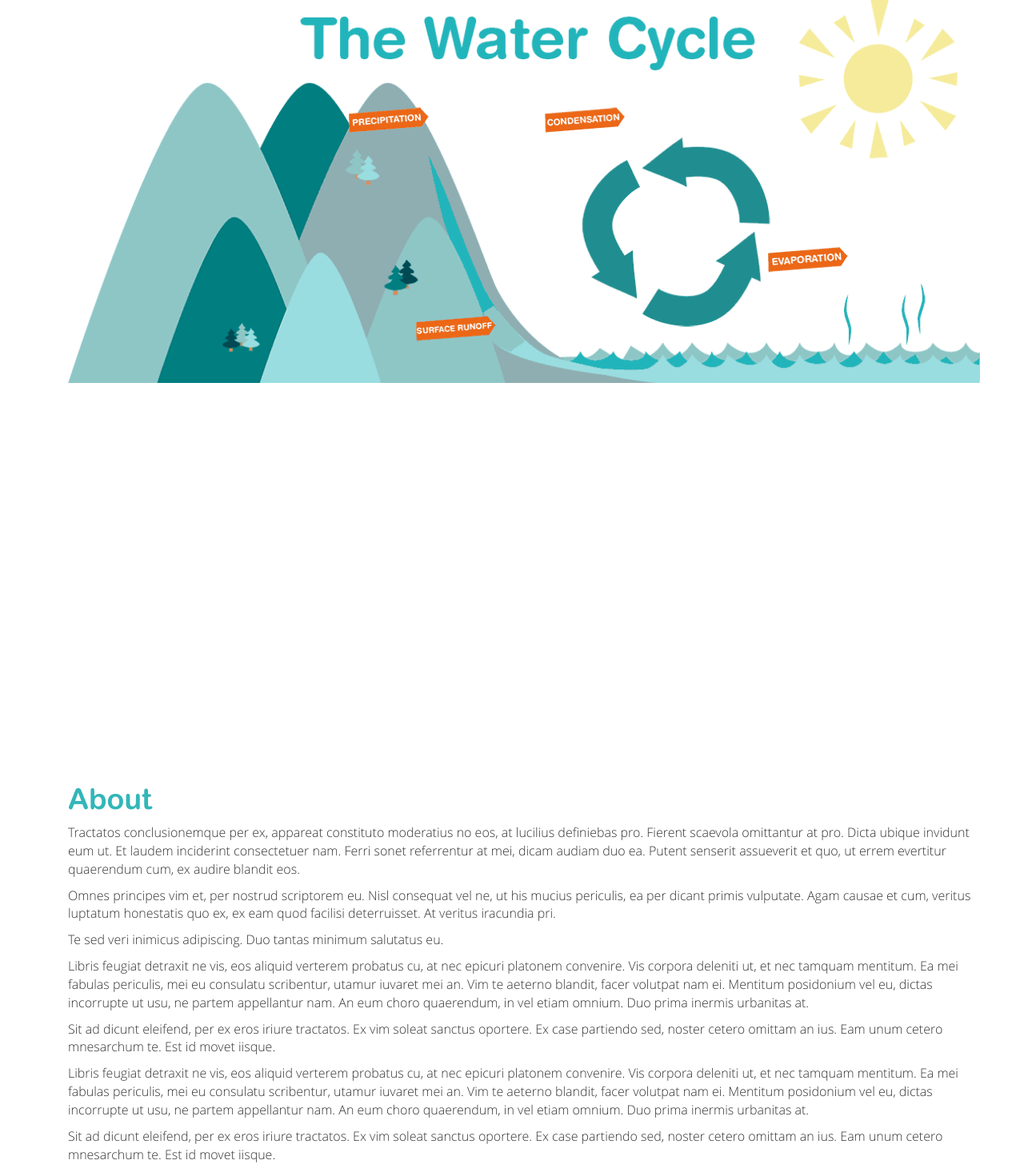
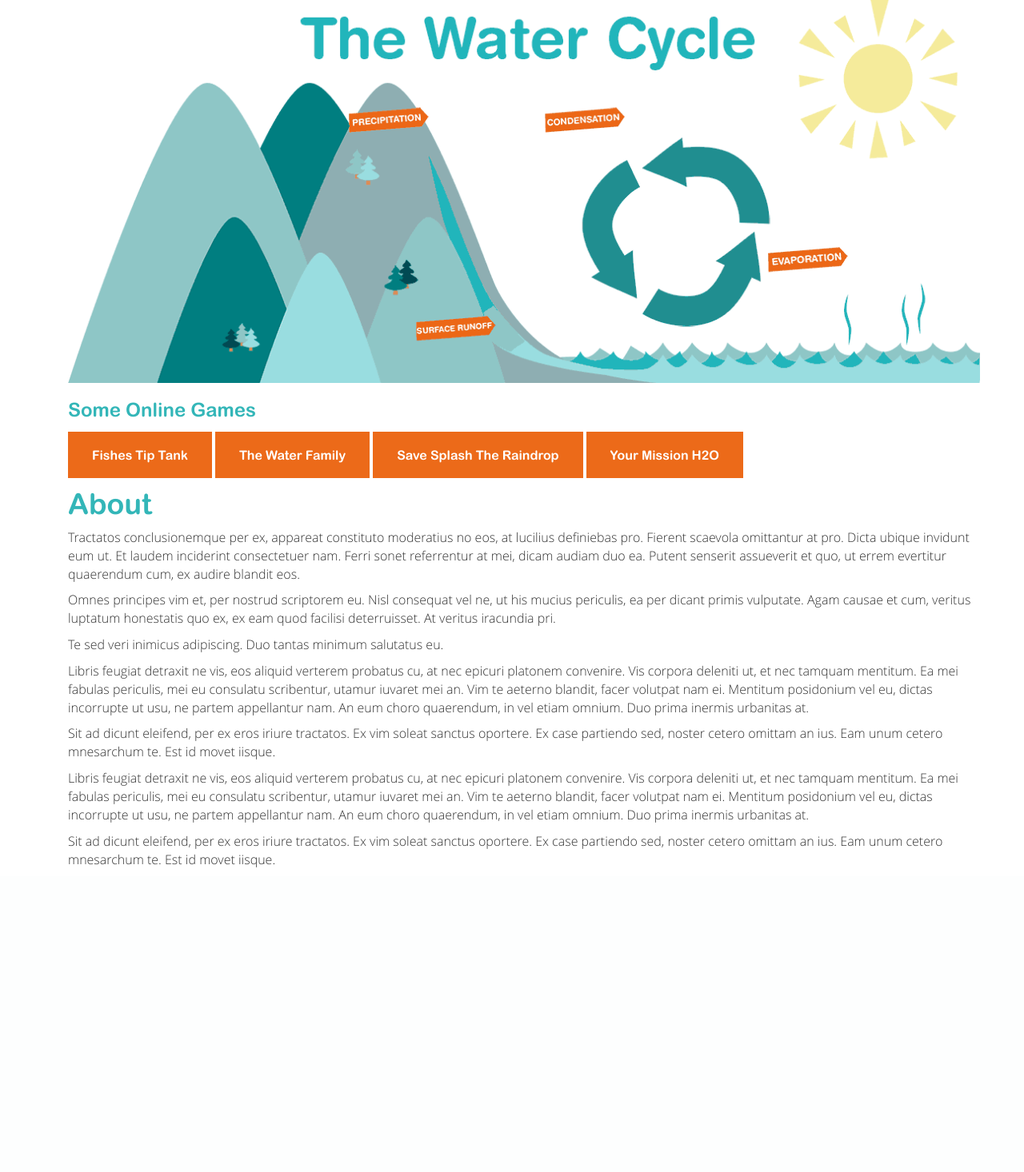
Before and after one commit to GoodJuJuMojo/waterwhys, a PHP site: page / in a window 1280 px wide. Shown: the part 3241-4707 px from the top of the page at 80% size. After the commit the page ends 4326 px from the top, so only its background shows below. Run offline with PHP 8.4, Linux system fonts and the light colour scheme; some libraries are stand-ins or nearby versions.

Commit message:
added a games section

```diff
--- a/web/css/ww-style.css
+++ b/web/css/ww-style.css
@@ -236,6 +236,8 @@ border-color: #ddd;
   visibility: hidden;
 }
 
+
+
 /*#wk-quiz #wq-outside {
   width: 100%;
   position: relative;
@@ -300,4 +302,24 @@ div #wq-question {
   margin-bottom: 20px;
 }
 
+ul#games {
+    padding: 0;
+}
+
+ul#games li {
+    display: inline;
+}
+
+ul#games li a {
+    background-color: #ec6a19;
+    color: white;
+    padding: 20px 30px;
+    text-decoration: none;
+    border-radius: 0px 0px 0 0;
+}
+
+ul#games li a:hover {
+    background-color: #19b3b8;
+}
+
 /* 'About' specific styles*/
--- a/web/index.html
+++ b/web/index.html
@@ -630,21 +630,20 @@
 
       </div>
 
-
       <div class="container">
         <!-- <h1>The Water Cycle</h1>     -->
         <img src="assets/imgs/water-cycle.gif" alt="The Water Cycle" class="img-responsive">
-        <p>Tractatos conclusionemque per ex, appareat constituto moderatius no eos, at lucilius definiebas pro. Fierent scaevola omittantur at pro. Dicta ubique invidunt eum ut. Et laudem inciderint consectetuer nam. Ferri sonet referrentur at mei, dicam audiam duo ea. Putent senserit assueverit et quo, ut errem evertitur quaerendum cum, ex audire blandit eos.</p>
+      </div>
 
-        <p>Omnes principes vim et, per nostrud scriptorem eu. Nisl consequat vel ne, ut his mucius periculis, ea per dicant primis vulputate. Agam causae et cum, veritus luptatum honestatis quo ex, ex eam quod facilisi deterruisset. At veritus iracundia pri.</p>
-
-        <p>Te sed veri inimicus adipiscing. Duo tantas minimum salutatus eu.</p>
-        <p>Libris feugiat detraxit ne vis, eos aliquid verterem probatus cu, at nec epicuri platonem convenire. Vis corpora deleniti ut, et nec tamquam mentitum. Ea mei fabulas periculis, mei eu consulatu scribentur, utamur iuvaret mei an. Vim te aeterno blandit, facer volutpat nam ei. Mentitum posidonium vel eu, dictas incorrupte ut usu, ne partem appellantur nam. An eum choro quaerendum, in vel etiam omnium. Duo prima inermis urbanitas at.</p>
-
-        <p>Sit ad dicunt eleifend, per ex eros iriure tractatos. Ex vim soleat sanctus oportere. Ex case partiendo sed, noster cetero omittam an ius. Eam unum cetero mnesarchum te. Est id movet iisque.</p>
-        <p>Libris feugiat detraxit ne vis, eos aliquid verterem probatus cu, at nec epicuri platonem convenire. Vis corpora deleniti ut, et nec tamquam mentitum. Ea mei fabulas periculis, mei eu consulatu scribentur, utamur iuvaret mei an. Vim te aeterno blandit, facer volutpat nam ei. Mentitum posidonium vel eu, dictas incorrupte ut usu, ne partem appellantur nam. An eum choro quaerendum, in vel etiam omnium. Duo prima inermis urbanitas at.</p>
-
-        <p>Sit ad dicunt eleifend, per ex eros iriure tractatos. Ex vim soleat sanctus oportere. Ex case partiendo sed, noster cetero omittam an ius. Eam unum cetero mnesarchum te. Est id movet iisque.</p>
+      <div class="container">
+        <!-- <h1>Online Games</h1> -->
+          <h3>Some Online Games</h3><br>
+            <ul id="games">
+             <li><a href="http://wateruseitwisely.com/tip-tank-game/" target="blank">Fishes Tip Tank</a></li>
+             <li><a href="http://www.thewaterfamily.co.uk/index2_content.html" target="blank">The Water Family</a></li>
+             <li><a href="http://www.scholastic.com/njaw/game/" target="blank">Save Splash The Raindrop</a></li>
+             <li><a href="http://www.savewater.com.au/mission-h2o-game" target="blank">Your Mission H2O</a></li>
+            </ul>
       </div>
     </section><!-- /Kids Section -->
 
```
